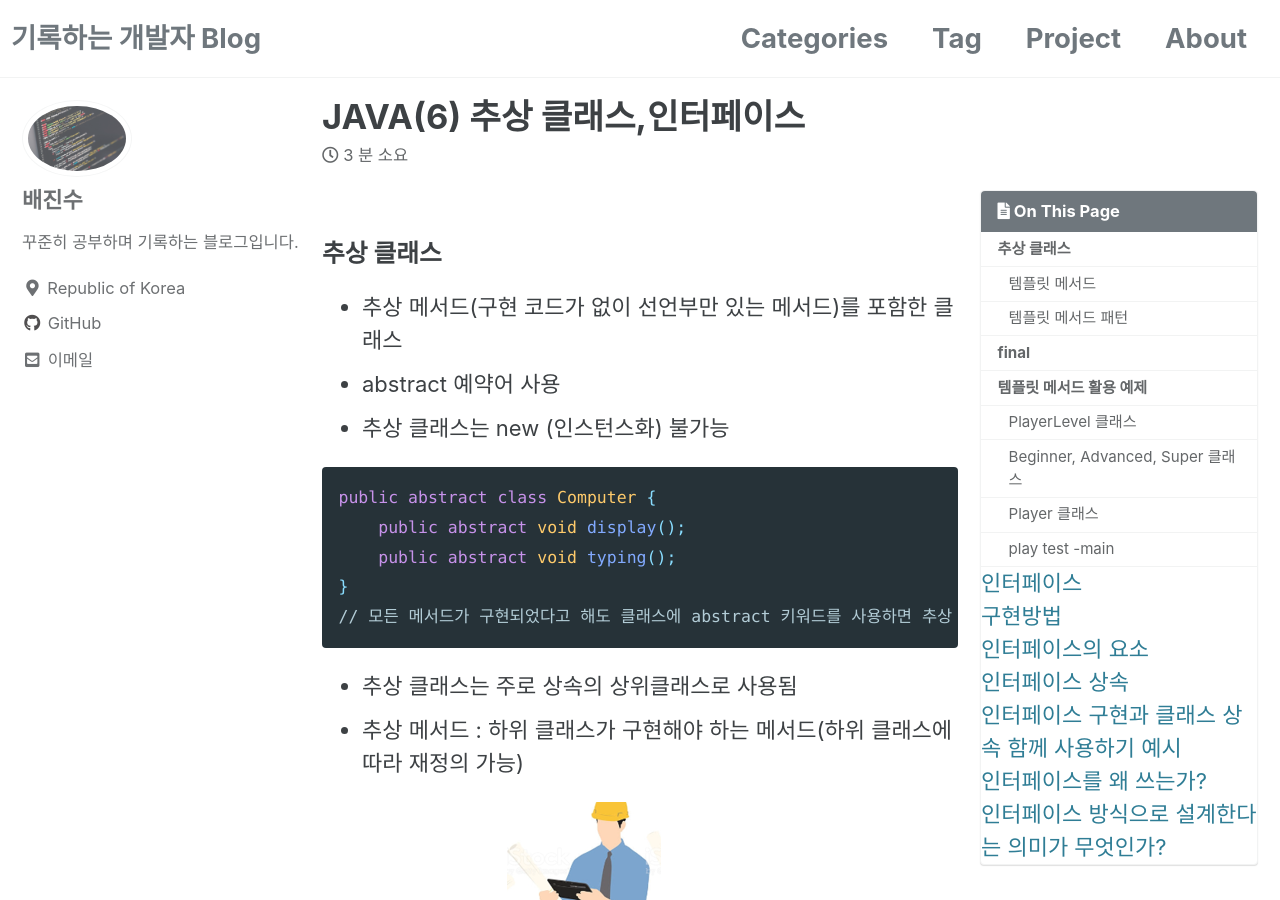
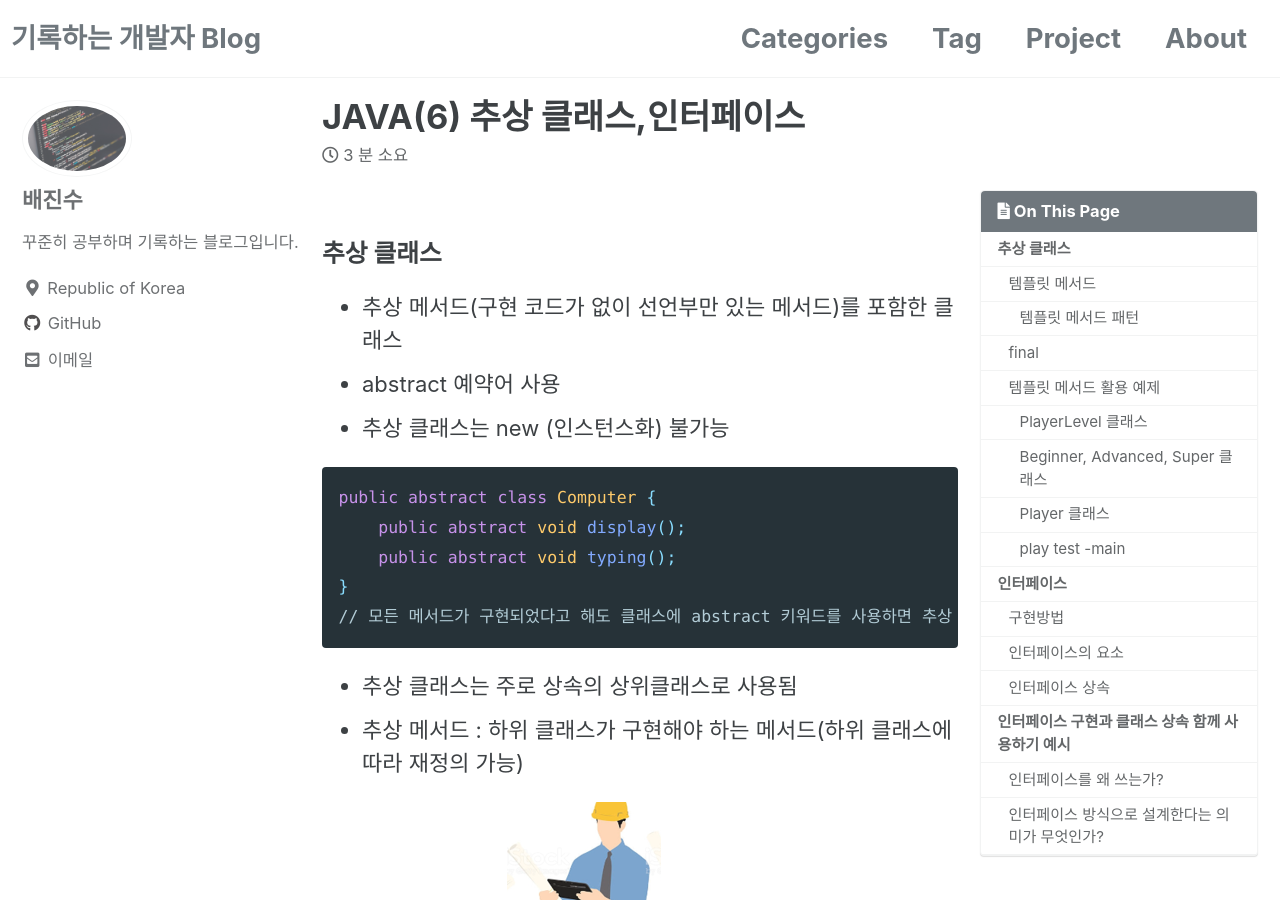
Before and after one commit to baejinsoo/baejinsoo.github.io, a Jekyll site: the page built from _posts/TIL/2021-1-16-JAVA-06.md, in a window 1280 px wide and 900 px high. Built offline with Jekyll 4.4.1, drawn with Linux system fonts in a browser that asks for light colours; cached includes are drawn as plain includes; comment, search, counter and statistics services are not loaded.

Commit message:
toc 수정 - header크기 변경

```diff
--- a/_posts/TIL/2021-1-16-JAVA-06.md
+++ b/_posts/TIL/2021-1-16-JAVA-06.md
@@ -30,7 +30,7 @@ public abstract class Computer {
 
 ![image-abstract1](../../assets\images\abstract1.png)
 
-##### 템플릿 메서드
+#### 템플릿 메서드
 
 추상 메서드나 구현된 메서드를 활용하여 전체의 흐름을 정의 해 놓은 메서드
 
```
